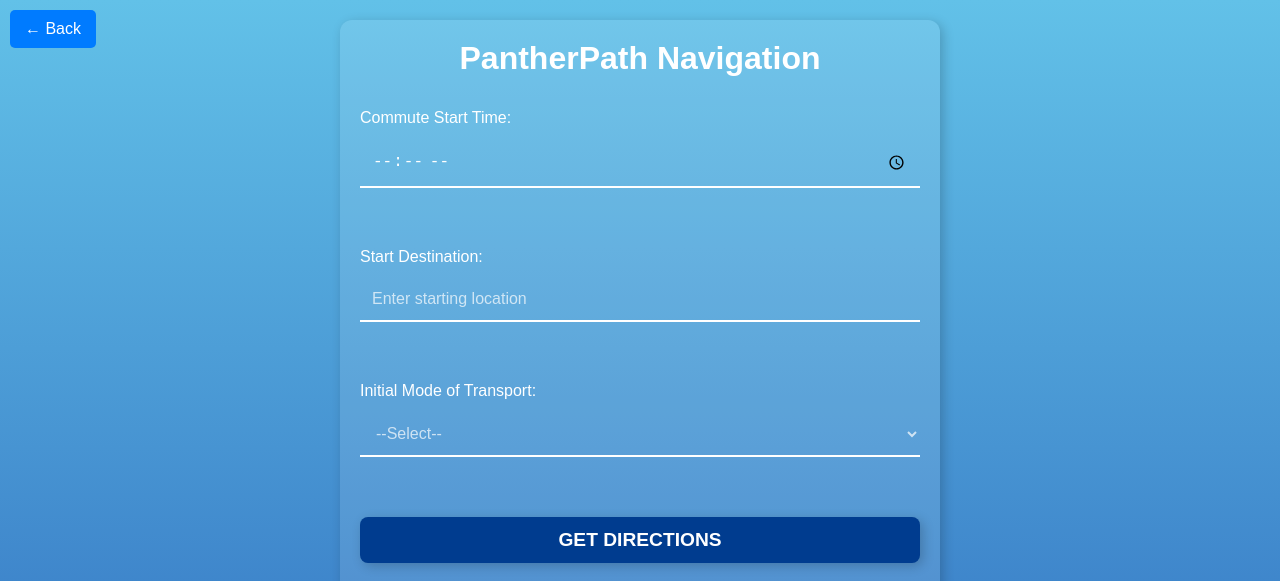
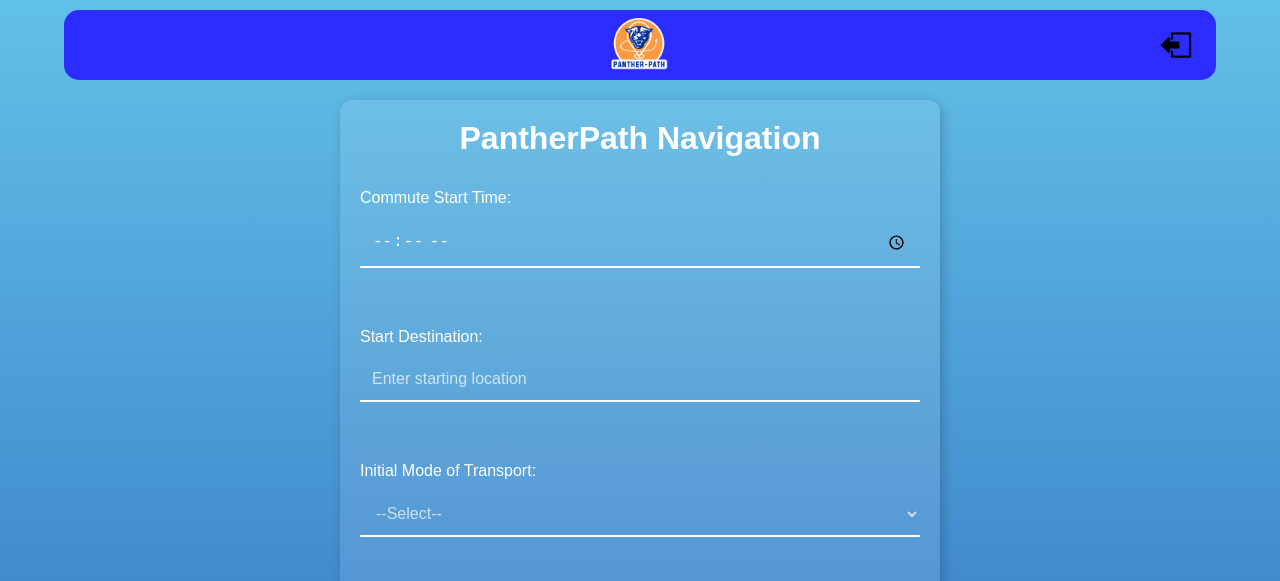
Before and after one commit to willnguyen0903/Project-PantherPath, a website: page frontend/UI/navigationv2.html in a window 1280 px wide. Shown: the top 581 px of the page. Drawn offline with Linux system fonts and the light colour scheme; some packages are replaced by stand-ins of ours.

Commit message:
Route Planner's UI updated.

```diff
--- a/frontend/UI/navigationv2.css
+++ b/frontend/UI/navigationv2.css
@@ -13,6 +13,7 @@
   font-family: "Arial", sans-serif;
   padding: 20px;
   overflow-y: auto;
+  padding-top: 100px;
 }
 
 .container {
@@ -158,19 +159,38 @@
   text-decoration: underline;
 }
 
-.back-button {
-  position: absolute;
-  top: 10px;
-  left: 10px;
-  background-color: #007bff;
-  color: white;
-  border: none;
-  padding: 10px 15px;
-  font-size: 16px;
-  cursor: pointer;
-  border-radius: 5px;
+.header {
+  width: 90%;
+  max-width: 1200px;
+  height: 70px;
+  background-color: rgb(44, 44, 255);
+  position: fixed;
+  top: 0;
+  left: 50%;
+  transform: translateX(-50%);
+  z-index: 1000;
+  border-radius: 15px;
+  margin-top: 10px;
+  margin-bottom: 10px;
 }
 
-.back-button:hover {
-  background-color: #0056b3;
+.logo {
+  display: block;
+  margin: 0 auto;
+  width: 70px;
+  height: auto;
+  position: absolute;
+  left: 50%;
+  top: 50%;
+  transform: translate(-50%, -50%);
 }
+
+.logout-icon {
+  position: absolute;
+  right: 20px;
+  top: 50%;
+  transform: translateY(-50%);
+  width: 40px;
+  height: auto;
+  cursor: pointer;
+}
--- a/frontend/UI/navigationv2.html
+++ b/frontend/UI/navigationv2.html
@@ -56,6 +56,14 @@
     </script>
   </head>
   <body onload="updateForm()">
+    <div class="header">
+      <a href="mainScreen.html">
+        <img src="logo.png" alt="Logo" class="logo" />
+      </a>
+      <a href="index.html">
+        <img src="images/logout-icon.png" alt="Logout Icon" class="logout-icon" />
+      </a>
+    </div>
     <div class="container">
       <form onsubmit="event.preventDefault(); calculateAndDisplayRoute();">
         <h1>PantherPath Navigation</h1>
@@ -261,12 +269,6 @@
       <div id="map"></div>
     </div>
 
-    <div class="header">
-      <button class="back-button" onclick="history.back()">
-        &#8592; Back
-      </button>
-    </div>
-
     <script src="./navigationv2.js"></script>
   </body>
 </html>
```
